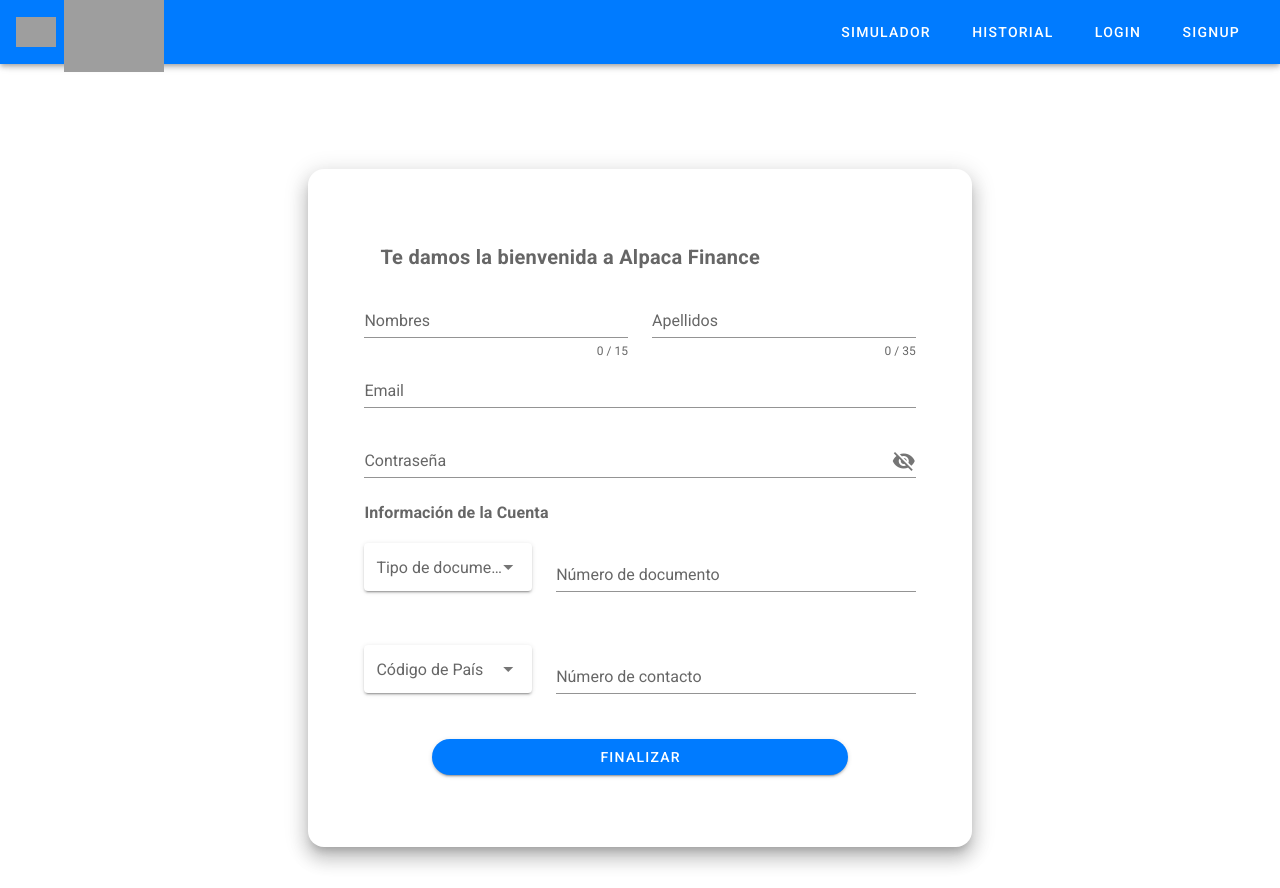
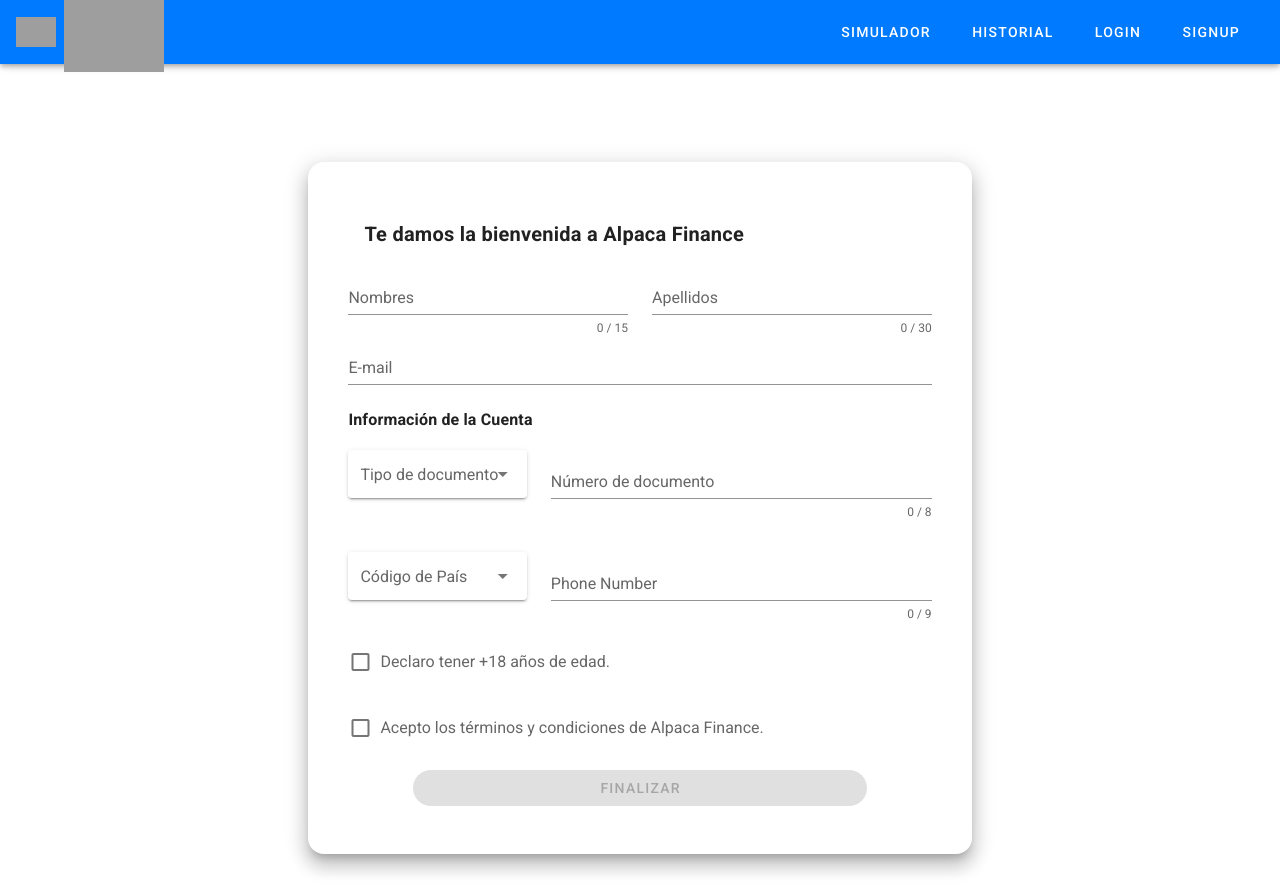
Before and after one commit to AlpacaFinance/frontend-web, a Vue app: page /signup in a window 1280 px wide. Built offline with nearby package versions, Linux system fonts and the light colour scheme; grey boxes are pictures that could not be loaded.

Commit message:
Add validation to sign up form

```diff
--- a/package.json
+++ b/package.json
@@ -9,6 +9,7 @@
     "start": "node server.js"
   },
   "dependencies": {
+    "vee-validate": "^3.4.14",
     "vue": "^2.6.14",
     "vue-router": "^3.5.1",
     "vuetify": "^2.6.12",
--- a/src/User/components/Signup.vue
+++ b/src/User/components/Signup.vue
@@ -5,90 +5,173 @@
         <v-layout align-center justify-center>
           <v-flex xs12 sm8 md7>
             <v-card class="elevation-12 pa-10 rounded-xl">
-              <v-card-text>
               <v-card-title class="font-weight-bold">
                 Te damos la bienvenida a Alpaca Finance
               </v-card-title>
-                <v-form>
+              <validation-observer
+                  ref="observer"
+                  v-slot="{ invalid }"
+              >
+                <form @submit.prevent="submit">
                   <v-row>
                     <v-col>
+                      <validation-provider
+                          v-slot="{ errors }"
+                          name="firstName"
+                          rules="required|max:15"
+                      >
                         <v-text-field
                             v-model="firstName"
-                          :rules="[rules.required, rules.firstNameRules]"
-                          name="firstName"
+                            :counter="15"
+                            :error-messages="errors"
                             label="Nombres"
-                          type="text"
-                          :counter="15"
+                            required
                         ></v-text-field>
+                      </validation-provider>
                     </v-col>
                     <v-col>
+                      <validation-provider
+                          v-slot="{ errors }"
+                          name="lastName"
+                          rules="required|max:30"
+                      >
                         <v-text-field
                             v-model="lastName"
-                          :rules="[rules.required, rules.lastNameRules]"
-                          name="lastName"
+                            :counter="30"
+                            :error-messages="errors"
                             label="Apellidos"
-                          type="text"
-                          :counter="35"
+                            required
                         ></v-text-field>
+                      </validation-provider>
                     </v-col>
                   </v-row>
+                  <validation-provider
+                      v-slot="{ errors }"
+                      name="email"
+                      rules="required|email"
+                  >
                     <v-text-field
                         v-model="email"
-                      :rules="[rules.required, rules.email]"
-                      name="email"
-                      label="Email"
-                      type="text"
+                        :error-messages="errors"
+                        label="E-mail"
+                        required
                     ></v-text-field>
-                  <v-text-field
-                      v-model="password"
-                      :append-icon="showPass ? 'mdi-eye' : 'mdi-eye-off'"
-                      :rules="[rules.required, rules.min]"
-                      :type="showPass ? 'text' : 'password'"
-                      name="password"
-                      label="Contraseña"
-                      hint="At least 8 characters"
-                      @click:append="showPass = !showPass"
-                  ></v-text-field>
-                  <p class="subtitle-1 font-weight-bold" to="/historial" link>
+                  </validation-provider>
+
+                  <!--TO-DO:
+                  Password-->
+
+                  <p class="subtitle-1 font-weight-bold">
                     Información de la Cuenta
                   </p>
+
                   <v-row>
                     <v-col cols="4">
+                      <validation-provider
+                          v-slot="{ errors }"
+                          name="document type"
+                          rules="required"
+                      >
                         <v-select
-                          :items="documentType"
+                            v-model="documentType"
+                            :items="documentTypeList"
+                            :error-messages="errors"
                             label="Tipo de documento"
+                            data-vv-name="documentTypeSelect"
+                            required
                             solo
                         ></v-select>
+                      </validation-provider>
                     </v-col>
                     <v-col cols="8">
+                      <validation-provider
+                          v-slot="{ errors }"
+                          name="document number"
+                          :rules="{
+                        required: true,
+                        digits: 8,
+                  }"
+                      >
                         <v-text-field
-                          v-model="nroDocument"
-                          :rules="[rules.required, rules.nroDocument]"
-                          name="nroDocument"
+                            v-model="documentNumber"
+                            :counter="8"
+                            :error-messages="errors"
                             label="Número de documento"
-                          type="number"
+                            required
                         ></v-text-field>
+                      </validation-provider>
                     </v-col>
                   </v-row>
+
                   <v-row>
                     <v-col cols="4">
+                      <validation-provider
+                          v-slot="{ errors }"
+                          name="country code"
+                          rules="required"
+                      >
                         <v-select
-                          :items="countryCode"
+                            v-model="countryCode"
+                            :items="countryCodeList"
+                            :error-messages="errors"
                             label="Código de País"
+                            data-vv-name="countryCodeSelect"
+                            required
                             solo
                         ></v-select>
+                      </validation-provider>
                     </v-col>
                     <v-col cols="8">
+                      <validation-provider
+                          v-slot="{ errors }"
+                          name="phoneNumber"
+                          :rules="{
+                        required: true,
+                        digits: 9,
+                        regex: '^(9)\\d{8}$'
+                  }"
+                      >
                         <v-text-field
-                          v-model="phone"
-                          :rules="[rules.required, rules.phone]"
-                          name="phone"
-                          label="Número de contacto"
-                          type="number"
+                            v-model="phoneNumber"
+                            :counter="9"
+                            :error-messages="errors"
+                            label="Phone Number"
+                            required
                         ></v-text-field>
+                      </validation-provider>
                     </v-col>
                   </v-row>
-                  <v-card-actions>
+
+                  <validation-provider
+                      v-slot="{ errors }"
+                      rules="mustAccept"
+                      name="age checkbox"
+                  >
+                    <v-checkbox
+                        v-model="ageCheckbox"
+                        :error-messages="errors"
+                        value="1"
+                        label="Declaro tener +18 años de edad."
+                        type="checkbox"
+                        required
+                    ></v-checkbox>
+                  </validation-provider>
+
+                  <validation-provider
+                      v-slot="{ errors }"
+                      rules="mustAccept"
+                      name="terms agree checkbox"
+                  >
+                    <v-checkbox
+                        v-model="termsAgreeCheckbox"
+                        :error-messages="errors"
+                        value="1"
+                        label="Acepto los términos y condiciones de Alpaca Finance."
+                        type="checkbox"
+                        required
+                    ></v-checkbox>
+                  </validation-provider>
+
                   <v-row
                       class="pa-5"
                       align="center"
@@ -97,12 +180,15 @@
                         width="80%"
                         rounded
                         color="primary"
-                          to="/">Finalizar
+                        to="/"
+                        type="submit"
+                        :disabled="invalid"
+                    >
+                      Finalizar
                     </v-btn>
                   </v-row>
-                  </v-card-actions>
-                </v-form>
-              </v-card-text>
+                </form>
+              </validation-observer>
             </v-card>
           </v-flex>
         </v-layout>
@@ -112,36 +198,64 @@
 </template>
 
 <script>
+import {required, digits, email, max, regex} from 'vee-validate/dist/rules'
+import {extend, ValidationObserver, ValidationProvider, setInteractionMode} from 'vee-validate'
+
+setInteractionMode('eager')
+
+extend('digits', {
+  ...digits,
+  message: '{_field_} needs to be {length} digits. ({_value_})',
+})
+
+extend('required', {
+  ...required,
+  message: '{_field_} can not be empty',
+})
+
+extend('mustAccept', {
+  ...required,
+  message: 'Required',
+})
+
+extend('max', {
+  ...max,
+  message: '{_field_} may not be greater than {length} characters',
+})
+
+extend('regex', {
+  ...regex,
+  message: '{_field_} {_value_} does not match {regex}',
+})
+
+extend('email', {
+  ...email,
+  message: 'Email must be valid',
+})
+
 export default {
-  name: 'Login',
-  props: {
-    source: String,
+  components: {
+    ValidationProvider,
+    ValidationObserver,
   },
-  data() {
-    return {
-      email: '',
-      showPass: false,
-      password: '',
+  data: () => ({
     firstName: '',
     lastName: '',
-      documentType: ['DNI', 'Carnet de Extranjería', 'Pasaporte'],
-      nroDocument: '',
-      countryCode: ['+51 (Perú)', '+52 (México)', '+56 (Chile)', '+57 (Colombia)'],
-      phone:'',
-      rules: {
-        required: value => !!value || 'Required.',
-        min: v => v.length >= 8 || 'Min 8 characters',
-        emailMatch: () => (`The email and password you entered don't match`),
-        email: value => {
-          const pattern = /^(([^<>()[\]\\.,;:\s@"]+(\.[^<>()[\]\\.,;:\s@"]+)*)|(".+"))@((\[[0-9]{1,3}\.[0-9]{1,3}\.[0-9]{1,3}\.[0-9]{1,3}])|(([a-zA-Z\-0-9]+\.)+[a-zA-Z]{2,}))$/
-          return pattern.test(value) || 'Invalid e-mail.'
+    email: '',
+    documentType: '',
+    documentTypeList: ['DNI', 'Carnet de Extranjería', 'Pasaporte'],
+    documentNumber:'',
+    countryCode:'',
+    countryCodeList:['+51 (Perú)', '+52 (México)', '+56 (Chile)', '+57 (Colombia)'],
+    phoneNumber: '',
+    ageCheckbox: null,
+    termsAgreeCheckbox: null,
+  }),
+
+  methods: {
+    submit() {
+      this.$refs.observer.validate()
     },
-        firstNameRules: v => v.length <= 15 || 'Firstname must be less than 15 characters',
-        lastNameRules: v => v.length <= 35 || 'Lastname must be less than 35 characters',
-        nroDocument: v => v.length == 8 || 'Document number must be 8 characters',
-        phone: v => v.length >= 9 || 'Min 8 characters',
   },
 }
-  },
-};
 </script>
```
Also changed, not shown: 1 other file (tests, documents, lock files or other folders). Lines whose indentation alone changed are shown as unchanged.
